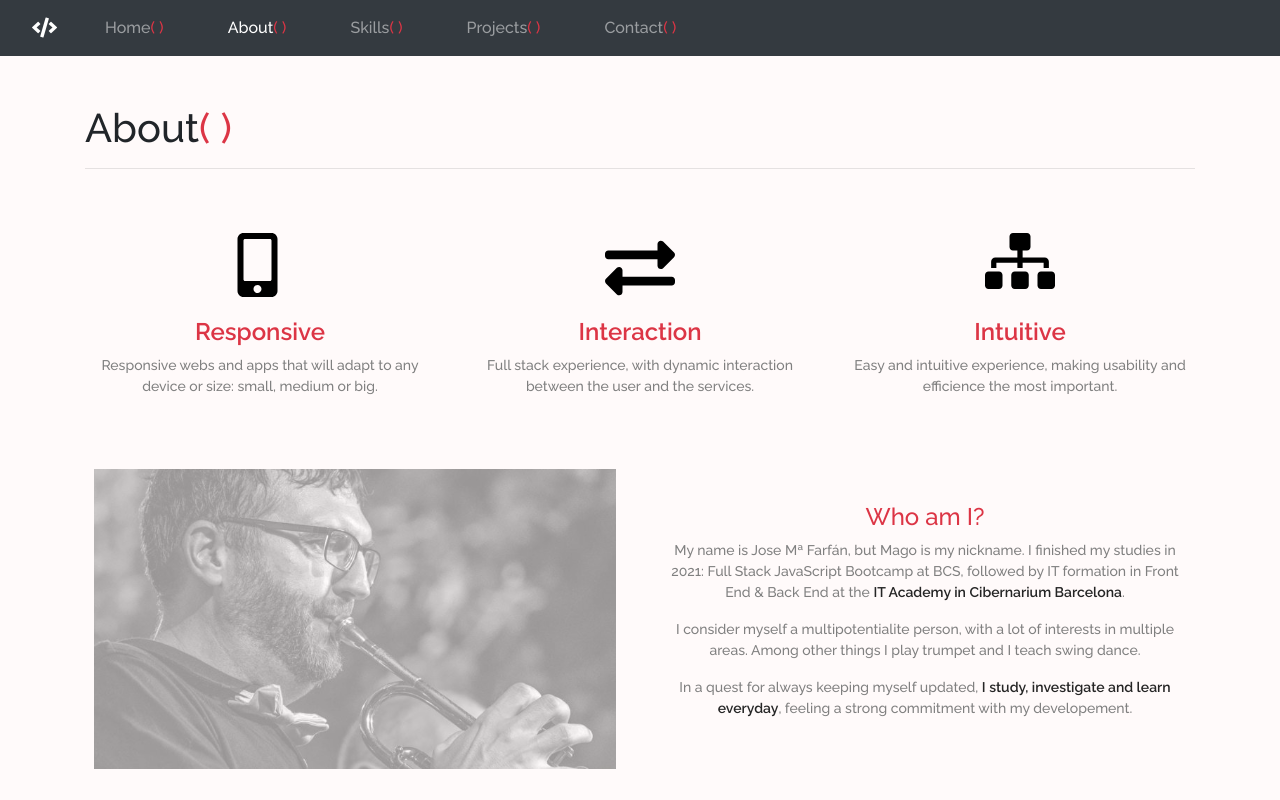
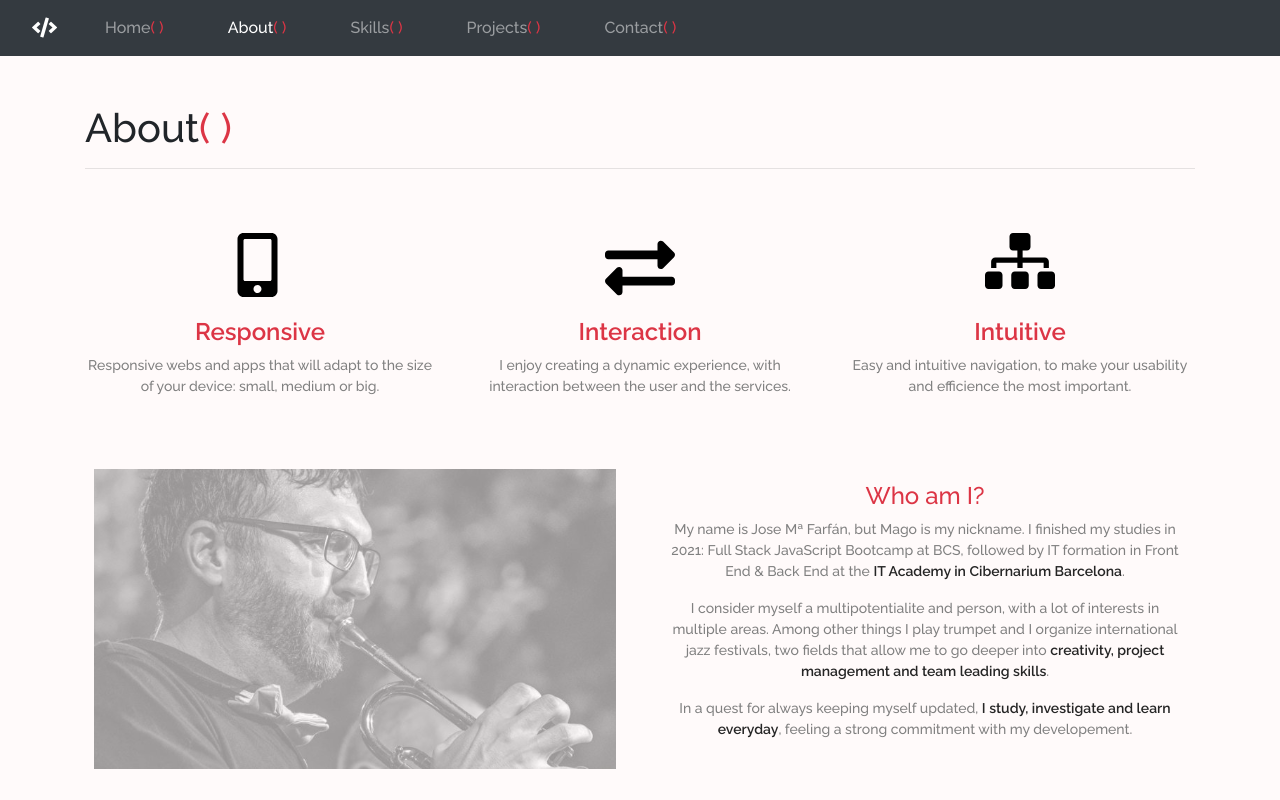
Before and after one commit to MagoAlakai/portfolio, an Angular app: page /about in a window 1280 px wide. Shown: the top 800 px of the page. Built offline with nearby package versions, Linux system fonts and the light colour scheme.

Commit message:
Version para entregar

```diff
--- a/src/app/app.component.html
+++ b/src/app/app.component.html
@@ -1,5 +1 @@
-
-<div class="container">
-
-</div>
 <router-outlet></router-outlet>
--- a/src/app/components/about/about.component.html
+++ b/src/app/components/about/about.component.html
@@ -11,7 +11,7 @@
           <img id="tablet" class="vertical-align-center pb-3" src="/assets/img/mobile.svg" alt="Responsive">
         </div>
         <h4 class="text-center text-danger"><strong>Responsive</strong></h4>
-        <p class="text-center">Responsive webs and apps that will adapt to any device or size: small, medium or big.</p>
+        <p class="text-center">Responsive webs and apps that will adapt to the size of your device:  small, medium or big.</p>
       </div>
 
       <div class="col-xs-12 col-sm-12 col-md-4 col-lg-4 col-xl-4 pb-2">
@@ -19,7 +19,7 @@
           <img class="pb-3" src="/assets/img/exchange.svg" alt="Responsive">
         </div>
         <h4 class="text-center text-danger"><strong>Interaction</strong></h4>
-        <p class="text-center">Full stack experience, with dynamic interaction between the user and the services.</p>
+        <p class="text-center">I enjoy creating a dynamic experience, with interaction between the user and the services.</p>
       </div>
 
       <div class="col-xs-12 col-sm-12 col-md-4 col-lg-4 col-xl-4 pb-2">
@@ -27,7 +27,7 @@
           <img class="pb-3" src="/assets/img/sitemap.svg" alt="Responsive">
         </div>
         <h4 class="text-center text-danger"><strong>Intuitive</strong></h4>
-        <p class="text-center">Easy and intuitive experience, making usability and efficience the most important.</p>
+        <p class="text-center">Easy and intuitive navigation, to make your usability and efficience the most important.</p>
       </div>
     </div>
 
@@ -38,7 +38,7 @@
       <div class="col-xs-12 col-sm-12 col-md-6 col-lg-6 col-xl-6 p-4">
         <h4 class="text-center text-danger">Who am I?</h4>
         <p class="text-center">My name is Jose Mª Farfán, but Mago is my nickname. I finished my studies in 2021: Full Stack JavaScript Bootcamp at BCS, followed by IT formation in Front End & Back End at the <strong class="strong">IT Academy in Cibernarium Barcelona</strong>.</p>
-        <p class="text-center">I consider myself a multipotentialite person, with a lot of interests in multiple areas. Among other things I play trumpet and I teach swing dance.</p>
+        <p class="text-center">I consider myself a multipotentialite and person, with a lot of interests in multiple areas. Among other things I play trumpet and I organize international jazz festivals, two fields that allow me to go deeper into <strong class="strong">creativity, project management and team leading skills</strong>. </p>
         <p class="text-center">In a quest for always keeping myself updated, <strong class="strong">I study, investigate and learn everyday</strong>, feeling a strong commitment with my developement.</p>
       </div>
 
--- a/src/app/components/home/home.component.html
+++ b/src/app/components/home/home.component.html
@@ -7,8 +7,8 @@
         I'm a full-stack web developer.
       </div>
 
-      <div [routerLink]="['/projects']" class="button page-link mt-4">
-        View my work <i class="fas fa-arrow-right ml-1"></i>
+      <div [routerLink]="['/about']" class="button page-link mt-4">
+        View my profile <i class="fas fa-arrow-right ml-1"></i>
       </div>
 
     </div>
```
